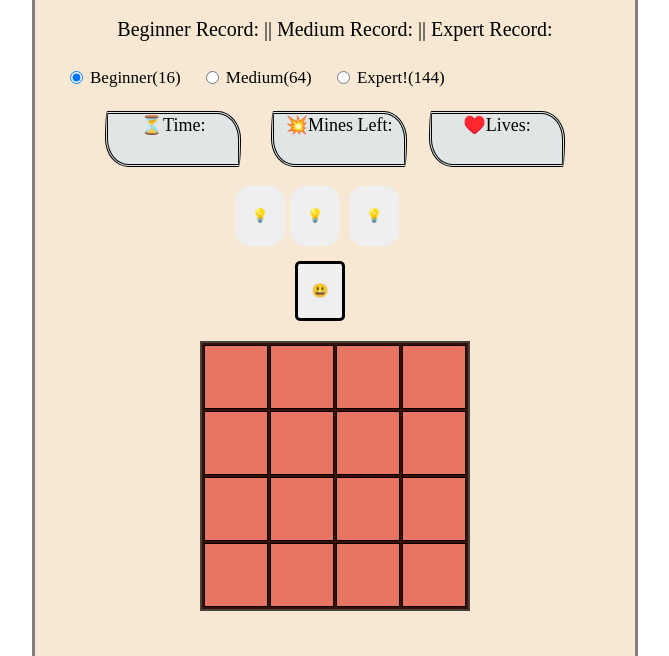
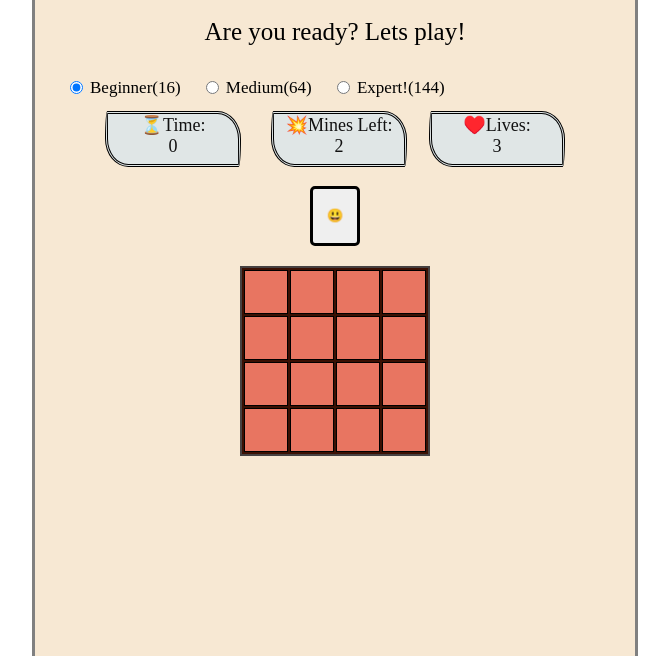
Before and after one commit to SaritPalombo/Minesweeper, a plain HTML site: page index.html in a window 1280 px wide. Shown: the part 152-808 px from the top of the page, without its empty margins (305-974 px from the left). Drawn offline with Linux system fonts and the light colour scheme.

Commit message:
Add files via upload

```diff
--- a/index.html
+++ b/index.html
@@ -14,29 +14,30 @@
         <div class="content-container">
             <h1>⚙️MINESWEEPER⚙️</h1>
             <div class="level-options-container">
-                <p>Beginner Record: || Medium Record: || Expert Record:</p>
-                <input type="radio" id="Beginner(16)" name="level" value="Beginner(16)" checked
-                    onchange="onChangeLevel(16)">
+                <p>Are you ready? Lets play!</p>
+                <input type="radio" id="Beginner(16)" name="level" checked onchange="onChangeLevel(0)">
                 <label class="level-label" for="Beginner(16)">Beginner(16)</label>
-                <input type="radio" id="Medium(64)" name="level" value="Medium(64)" onchange="onChangeLevel(64)">
+                <input type="radio" id="Medium(64)" name="level" onchange="onChangeLevel(1)">
                 <label class="level-label" for="Medium(64)">Medium(64)</label>
-                <input type="radio" id="Expert!(144)" name="level" value="Expert!(144)" onchange="onChangeLevel(144)">
+                <input type="radio" id="Expert!(144)" name="level" onchange="onChangeLevel(2)">
                 <label class="level-label" for="Expert!(144)">Expert!(144)</label>
             </div>
             <div class="options-container">
                 <div class="option time-container">⏳Time:</div>
                 <div class="option mines-left-container">💥Mines Left:</div>
-                <div class="option Lives-container">♥️Lives:</div>
+                <div class="option lives-container">♥️Lives:</div>
             </div>
-            <button help class="btn1">💡</button>
+            <!-- <button help class="btn1">💡</button>
             <button help class="btn2">💡</button>
-            <button help class="btn3">💡</button> </br>
-            <button class="restart" onclick="restart()">😃</button>
+            <button help class="btn3">💡</button> </br> -->
+            <button class="restart" onclick="initGame()">😃</button>
             <div class="board-container">
                 <table id="table">
                 </table>
             </div>
         </div>
+
+        <p class="name">Sarit Palombo</p>
     </div>
 
     <script src="js/utils.js"></script>
--- a/js/app.js
+++ b/js/app.js
@@ -1,118 +1,220 @@
-gLevelSizeBoard = 4
-gBoard = null
-gMinesCount = 2
+gBoard = null;
+gLevels = [
+  { SIZE: 4, MINES: 2 },
+  { SIZE: 8, MINES: 12 },
+  { SIZE: 12, MINES: 30 },
+];
+gGame = {
+  isOn: false,
+  isFinished: false,
+  level: 0,
+  shownCount: 0,
+  markedCount: 0,
+  secsPassed: 0,
+  lives: 3,
+};
+timer = null;
 
-EMPTY_CELL = "0"
-MINE_CELL = "💣"
-
+MINE_VALUE = '💣';
+MARKED_VALUE = '🚩';
 
 function initGame() {
+  gGame.isOn = false;
+  gGame.isFinished = false;
+  gGame.shownCount = 0;
+  gGame.secsPassed = 0;
+  gGame.markedCount = 0;
+  gGame.lives = 3;
+  clearInterval(timer);
 
+  var boardSize = getBoardSize();
+  var minesCount = getBoardMinesCount();
 
-    gBoard = []
-    for (var i = 0; i < gLevelSizeBoard; i++) {
-        var boardRow = []
-        for (var j = 0; j < gLevelSizeBoard; j++) {
-            boardRow.push({ value: 0, isShown: false })
-
+  gBoard = [];
+  for (var i = 0; i < boardSize; i++) {
+    var boardRow = [];
+    for (var j = 0; j < boardSize; j++) {
+      boardRow.push(createBoardCell(0));
     }
-        gBoard.push(boardRow)
+    gBoard.push(boardRow);
   }
 
-    var randomMines = getRandomMines(gMinesCount)
+  var randomMines = getRandomMines(minesCount);
+  console.log('randomMines', randomMines);
   for (var i = 0; i < randomMines.length; i++) {
-        var mineLocation = randomMines[i]
-        gBoard[mineLocation.i][mineLocation.j] = { value: MINE_CELL, isShown: false }
+    var mineLocation = randomMines[i];
+    gBoard[mineLocation.i][mineLocation.j] = createBoardCell(MINE_VALUE);
   }
 
-    for (var i = 0; i < gLevelSizeBoard; i++) {
-        for (var j = 0; j < gLevelSizeBoard; j++) {
-            setMinesNegsCount(i, j)
+  for (var i = 0; i < boardSize; i++) {
+    for (var j = 0; j < boardSize; j++) {
+      if (gBoard[i][j].value !== MINE_VALUE) setMinesNegsCount(i, j);
     }
   }
 
+  consoleLogBoard();
+  renderBoard();
+  renderMinesLeft();
+  renderLives();
+  renderTime();
+  renderSmily("😃");
+}
 
-    for (var i = 0; i < gLevelSizeBoard; i++) {
-        for (var j = 0; j < gLevelSizeBoard; j++) {
-            setMinesNegsCount(i, j)
+function createBoardCell(value) {
+  return { value: value, isShown: false, isMarked: false };
+}
+
+function setMinesNegsCount(iCell, jCell) {
+  var boardSize = getBoardSize();
+
+  var neighbors = 0;
+  for (var i = iCell - 1; i <= iCell + 1; i++) {
+    if (i < 0 || i >= boardSize) continue;
+    for (var j = jCell - 1; j <= jCell + 1; j++) {
+      if (j < 0 || j >= boardSize) continue;
+      if (i === iCell && j === jCell) continue;
+      if (gBoard[i][j].value === MINE_VALUE) neighbors++;
     }
   }
-    consoleLogBoard()
-
-    renderBoard()
+  console.log(neighbors)
+  if (neighbors > 0) gBoard[iCell][jCell] = createBoardCell(neighbors);
 }
 
-function consoleLogBoard() {
-    for (var i = 0; i < gLevelSizeBoard; i++) {
-        var row = i + ":  "
-        for (var j = 0; j < gLevelSizeBoard; j++) {
-            row += gBoard[i][j].value + " "
+function onChangeLevel(level) {
+  console.log("level", level);
+  gGame.level = level;
+  initGame();
 }
-        console.log(row)
+
+function startGame() {
+  if (gGame.isOn) return;
+
+  gGame.isOn = true;
+  timer = setInterval(function () {
+    gGame.secsPassed += 1;
+    renderTime();
+  }, 1000);
+}
+
+function rightCellClick(event, elCell, i, j) {
+  // console.log("rightCellClick", elCell, i, j)
+  if (gGame.isFinished) return;
+
+  startGame();
+  event.preventDefault();
+
+  var cell = gBoard[i][j];
+  if (cell.isShown) return;
+  if (cell.isMarked) {
+    cell.isMarked = false;
+    gGame.markedCount--;
+  } else {
+    if (gGame.markedCount == getBoardMinesCount()) return;
+    cell.isMarked = true;
+    gGame.markedCount++;
+  }
+
+  checkGameOver();
+  renderMinesLeft();
+  renderBoard();
+}
+
+function leftCellClick(event, elCell, i, j) {
+  // console.log("leftCellClick", elCell, i, j)
+
+  if (gGame.isFinished) return;
+
+  startGame();
+
+  if (gGame.shownCount === 0 && gBoard[i][j].value === MINE_VALUE) return;
+  if (gBoard[i][j].isShown) return;
+
+  gGame.shownCount++;
+  gBoard[i][j].isShown = true;
+
+  if (gBoard[i][j].value === MINE_VALUE) {
+    gGame.lives--;
+    renderLives();
+  } else if (gBoard[i][j].value === 0) {
+    expandShown(i, j);
+  }
+
+  checkGameOver();
+  renderBoard();
+}
+
+function finishGame(smily) {
+  gGame.isOn = false;
+  gGame.isFinished = true;
+  clearInterval(timer);
+  renderSmily(smily);
+}
+function checkGameOver() {
+  if (gGame.lives === 0) {
+    finishGame('🤯');
+  } else if (gGame.shownCount >= getBoardSize() ** 2 - getBoardMinesCount()) {
+    finishGame('😎');
   }
 }
 
-function setMinesNegsCount(iCell, jCell) {
-    var count = 0
-    var neighbors = 0
+function expandShown(iCell, jCell) {
+  var boardSize = getBoardSize();
+
   for (var i = iCell - 1; i <= iCell + 1; i++) {
-        if (i < 0 || i >= gLevelSizeBoard) continue
+    if (i < 0 || i >= boardSize) continue;
     for (var j = jCell - 1; j <= jCell + 1; j++) {
-            if (j < 0 || j >= gLevelSizeBoard) continue
-            if (i === iCell && j === jCell) continue
-
-            if (gBoard[i][j].value === MINE_CELL) neighbors++
+      if (j < 0 || j >= boardSize) continue;
+      if (i === iCell && j === jCell) continue;
+      if (gBoard[i][j].value !== MINE_VALUE && gBoard[i][j].isShown === false) {
+        gBoard[i][j].isShown = true;
+        gGame.shownCount++;
       }
     }
-    // console.log(count)
-    console.log(neighbors)
-    if (neighbors !== 0) {
-        gBoard[iCell][jCell] = { value: neighbors, isShown: false }
   }
 }
 
-function getRandomMines(minesCount) {
-    var randomMinesLocations = []
-
-    var boardLocationsPool = []
-    for (var i = 0; i < gLevelSizeBoard; i++) {
-        for (var j = 0; j < gLevelSizeBoard; j++) {
-            boardLocationsPool.push({ i, j })
-        }
-    }
-
-    for (var i = 0; i < minesCount; i++) {
-        randomMinesLocations.push(removeRandomItemFromArray(boardLocationsPool))
-    }
-
-    return randomMinesLocations
-}
-
-function cellClicked(elCell, i, j) {
-    console.log(elCell, i, j)
-    if (gBoard[i][j].value !== MINE_CELL) {
-        gBoard[i][j].isShown = true
-        renderBoard()
-    }
-}
-
-
 function renderBoard() {
-    var boardElement = document.getElementById('table')
+  var boardSize = getBoardSize();
+  var boardElement = document.getElementById('table');
   var strHtml = '';
 
-    for (var i = 0; i < gLevelSizeBoard; i++) {
-        strHtml += '<tr>'
-        for (var j = 0; j < gLevelSizeBoard; j++) {
+  for (var i = 0; i < boardSize; i++) {
+    strHtml += '<tr>';
+    for (var j = 0; j < boardSize; j++) {
       var cell = gBoard[i][j];
+      // console.log(cell)
+      var value = '';
+      if (gGame.isFinished && cell.value === MINE_VALUE) value = MINE_VALUE;
+      else if (cell.isShown && cell.value !== 0) value = cell.value;
+      else if (cell.isMarked) value = MARKED_VALUE;
+
       var className = cell.isShown ? 'shown' : '';
       strHtml += `<td class="${className}"
             data-i="${i}"
             data-j="${j}"
-            onclick="cellClicked(this,${i}, ${j})"
-            > ${cell.isShown ? cell.value : ""} </td>`;
+            oncontextmenu="rightCellClick(event,this,${i}, ${j})"
+            onclick="leftCellClick(event,this,${i}, ${j})"
+            > ${value} </td>`;
     }
-        strHtml += '</tr>'
+    strHtml += "</tr>";
+    console.table()
   }
-    boardElement.innerHTML = strHtml
+  boardElement.innerHTML = strHtml;
+
 }
+
+function renderMinesLeft() {
+  document.querySelector('.mines-left-container').innerText = `💥Mines Left:\n${getBoardMinesCount() - gGame.markedCount}`;
+}
+
+function renderLives() {
+  document.querySelector('.lives-container').innerText = `♥️Lives:\n${gGame.lives}`;
+}
+
+function renderTime() {
+  document.querySelector('.time-container').innerText = `⏳Time:\n${gGame.secsPassed}`;
+}
+
+function renderSmily(value) {
+  document.querySelector('.restart').innerText = value;
+}
--- a/js/utils.js
+++ b/js/utils.js
@@ -10,3 +10,40 @@ function removeRandomItemFromArray(array) {
     array.splice(index, 1)
     return value
 }
+
+function consoleLogBoard() {
+
+    var boardSize = getBoardSize()
+    for (var i = 0; i < boardSize; i++) {
+        var row = i + ":  "
+        for (var j = 0; j < boardSize; j++) {
+            row += gBoard[i][j].value + " "
+        }
+        console.log(row)
+    }
+}
+
+function getRandomMines(minesCount) {
+    var boardSize = getBoardSize()
+    var minesCount = getBoardMinesCount()
+
+    var randomMinesLocations = []
+
+    var boardLocationsPool = []
+    for (var i = 0; i < boardSize; i++)
+        for (var j = 0; j < boardSize; j++)
+            boardLocationsPool.push({ i, j })
+
+    for (var i = 0; i < minesCount; i++)
+        randomMinesLocations.push(removeRandomItemFromArray(boardLocationsPool))
+
+    return randomMinesLocations
+}
+
+function getBoardMinesCount() {
+    return gLevels[gGame.level].MINES
+}
+
+function getBoardSize() {
+    return gLevels[gGame.level].SIZE
+}
--- a/style.css
+++ b/style.css
@@ -5,6 +5,37 @@ html, body {
     overflow: auto;
     /* background-color: rgb(119, 43, 43); */
     height:100%;
+    /* animation: scroll 70s linear infinite;
+    background: url("https://images.unsplash.com/photo-1465146633011-14f8e0781093?ixlib=rb-1.2.1&ixid=eyJhcHBfaWQiOjEyMDd9&auto=format&fit=crop&w=3450&q=80"), #111111;
+    color: #eee;
+    height: 100vh;
+    min-width: 360px;
+    width: 100%;
+    display: flex;
+    justify-content: center;
+    align-items: center;
+    perspective: 1000px;
+    perspective-origin: 50% 50%; */
+
+  }
+
+  @keyframes scroll {
+     100%{
+      background-position:0px -3000px;
+    }
+  }
+
+  @media (prefers-reduced-motion) {
+    .wrapper {
+      animation: scroll 200s linear infinite;
+    }
+  }
+
+  @media (min-width: 670px) {
+    .title {
+      font-size: 5rem;
+    }
+
 }
 
 .content-container{
@@ -37,9 +68,8 @@ h1{
 
 p{
     text-align:center;
-    margin-top: 0px;
     font-family: Bradley Hand;
-    font-size: 20px;
+    font-size: 25px;
     padding: 7px;
 }
 
@@ -82,16 +112,19 @@ p{
 .time-container{
     float: left;
     margin-left: 40px;
+    color: #111111;
 }
 
 .mines-left-container{
     float: left;
     margin-left: 30px;
+    color: #111111;
 }
 
-.Lives-container{
+.lives-container{
     float: right;
     margin-right: 40px;
+    color: #111111;
 }
 
 button{
@@ -112,7 +145,7 @@ button{
 
 .restart{
     float: left;
-    margin-left: 260px;
+    margin-left: 275px;
     border: black solid 3px;
     cursor: pointer;
     border-radius: 5px;
@@ -136,8 +169,8 @@ table{
 
 td {
     border:1px solid black;
-    width: 60px;
-    height: 60px;
+    width: 40px;
+    height: 40px;
     text-align: center;
     background-color: rgb(232, 117, 97);
     cursor: pointer;
@@ -147,5 +180,10 @@ td {
   }
 
 .shown {
-    background-color: aqua;
+    background-color: rgb(199, 42, 6);
 }
+
+.name{
+    font-family: Bradley Hand;
+   margin-top: 20px;
+}
```
Lines whose indentation alone changed are shown as unchanged.
